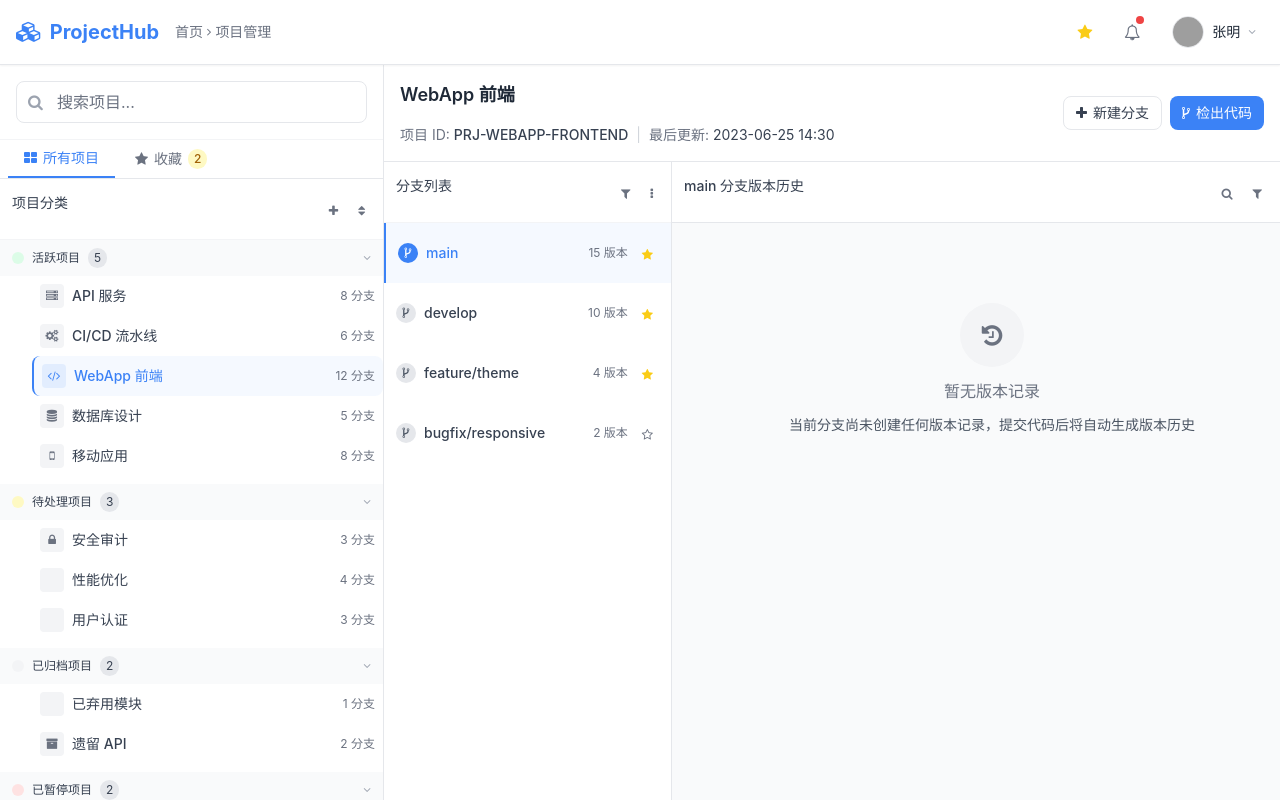
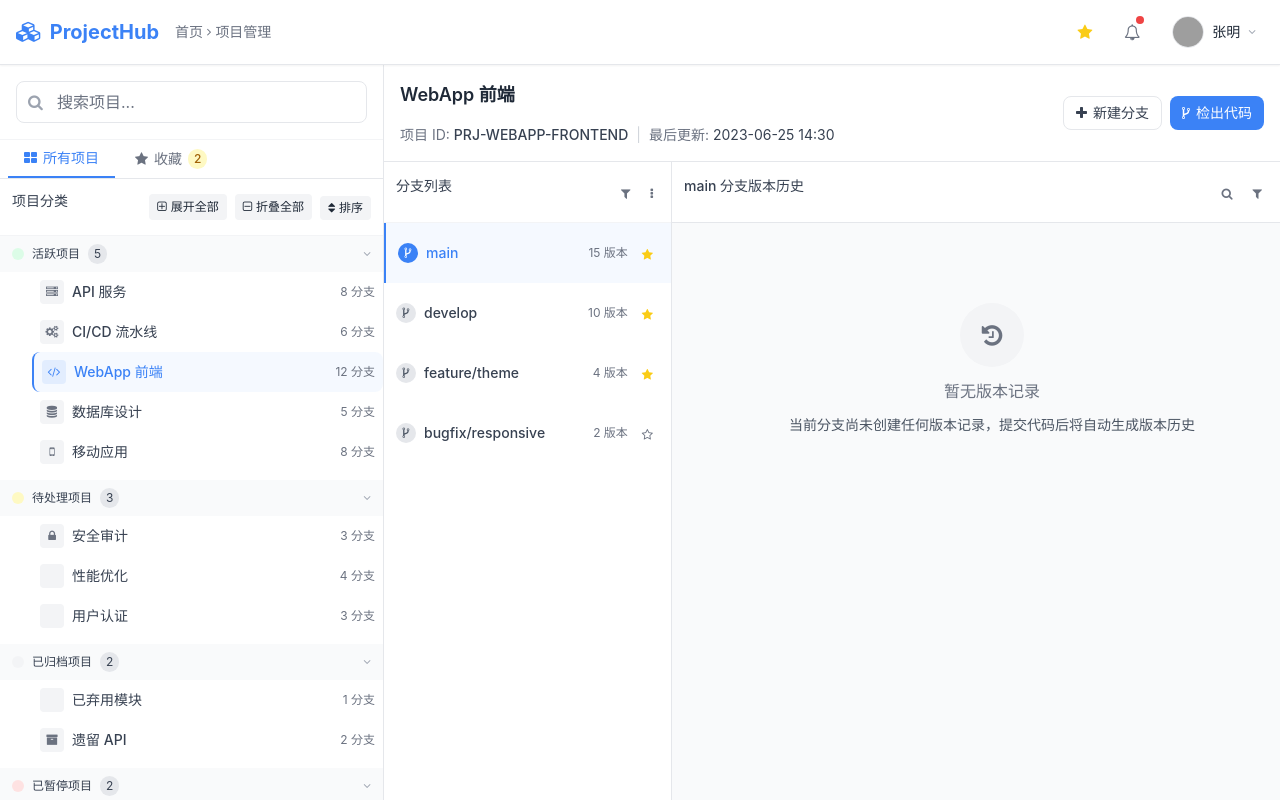
Before and after one commit to Andy123dd/ReleaseHub, a React (Create React App) app: page / in a window 1280 px wide. Built offline with nearby package versions, Linux system fonts and the light colour scheme; grey boxes are pictures that could not be loaded.

Commit message:
feat(ProjectCategoryList): 添加展开和折叠全部分类功能
添加 expandAll 和 collapseAll 方法实现一键展开/折叠所有项目分类
优化排序下拉菜单样式和交互

```diff
--- a/src/components/ProjectCategoryList.js
+++ b/src/components/ProjectCategoryList.js
@@ -22,6 +22,24 @@ const ProjectCategoryList = ({
     });
     setExpandedCategories(initialExpanded);
   }, [projectCategories]);
+
+  // 展开所有分类
+  const expandAll = () => {
+    const allExpanded = {};
+    Object.keys(projectCategories).forEach(category => {
+      allExpanded[category] = true;
+    });
+    setExpandedCategories(allExpanded);
+  };
+
+  // 折叠所有分类
+  const collapseAll = () => {
+    const allCollapsed = {};
+    Object.keys(projectCategories).forEach(category => {
+      allCollapsed[category] = false;
+    });
+    setExpandedCategories(allCollapsed);
+  };
 
   // 处理排序逻辑
   useEffect(() => {
@@ -98,35 +116,46 @@ const ProjectCategoryList = ({
     <div className="overflow-y-auto scrollbar-hide flex-1">
       <div class="flex items-center justify-between p-3 border-b border-gray-100">
         <h3 class="text-sm font-medium text-gray-700">项目分类</h3>
-        <div class="flex items-center space-x-2">
-          <button class="p-1.5 rounded hover:bg-gray-100 transition-colors text-gray-500">
-            <i class="fa fa-plus text-xs"></i>
+        <div class="flex space-x-2">
+          <button
+            onClick={expandAll}
+            className="text-xs px-2 py-1 bg-gray-100 hover:bg-gray-200 rounded"
+          >
+            <i className="fa fa-plus-square-o mr-1"></i>展开全部
           </button>
-          <div class="relative">
+          <button
+            onClick={collapseAll}
+            className="text-xs px-2 py-1 bg-gray-100 hover:bg-gray-200 rounded"
+          >
+            <i className="fa fa-minus-square-o mr-1"></i>折叠全部
+          </button>
+          <div className="relative">
             <button
               id="sortButton"
-              class="p-1.5 rounded hover:bg-gray-100 transition-colors text-gray-500"
               onClick={() => setDropdownVisible(!dropdownVisible)}
+              className="text-xs px-2 py-1 bg-gray-100 hover:bg-gray-200 rounded"
             >
-              <i class="fa fa-sort text-xs"></i>
+              <i className="fa fa-sort mr-1"></i>排序
             </button>
+            {dropdownVisible && (
               <div
                 id="sortDropdown"
-              class={`absolute right-0 mt-2 w-48 bg-white rounded-md shadow-lg py-1 z-20 ${dropdownVisible ? '' : 'hidden'}`}
+                className="absolute right-0 mt-1 w-48 bg-white shadow-lg rounded-md z-10"
               >
                 {sortOptions.map(option => (
-                <button
+                  <div
                     key={option.value}
-                  className="w-full text-left px-4 py-2 text-sm text-gray-700 hover:bg-gray-100"
                     onClick={() => {
                       setSortBy(option.value);
                       setDropdownVisible(false);
                     }}
+                    className={`px-4 py-2 text-xs cursor-pointer hover:bg-gray-100 ${sortBy === option.value ? 'bg-gray-100 font-medium' : ''}`}
                   >
                     {option.label}
-                </button>
+                  </div>
                 ))}
               </div>
+            )}
           </div>
         </div>
       </div>
```
Lines whose indentation alone changed are shown as unchanged.
